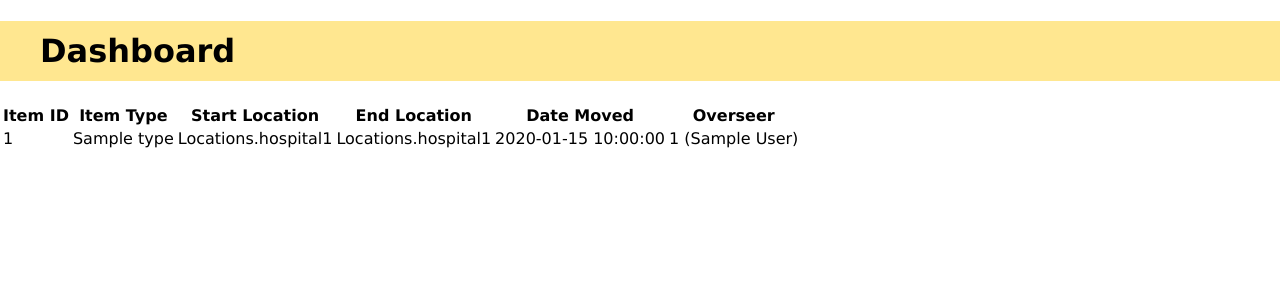
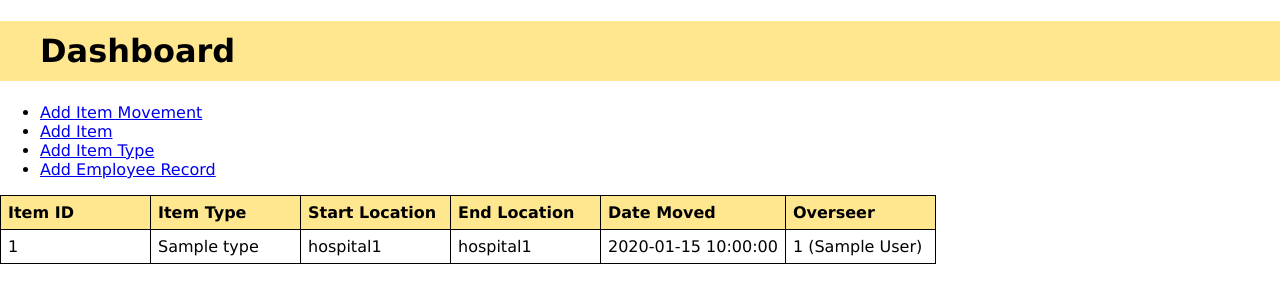
Before and after one commit to QATomB/SEA, a Flask app: page / in a window 1280 px wide. Shown: the top 303 px of the page. Run offline with Flask 3, Linux system fonts and the light colour scheme; tables that the repository leaves empty hold one stand-in row (values such as "Sample post"); some libraries are stand-ins or nearby versions.

Commit message:
added homepage nav bar and styling

```diff
--- a/src/database/models/item_transit.py
+++ b/src/database/models/item_transit.py
@@ -8,6 +8,9 @@ class Locations(enum.Enum):
     hospital1 = 1
     hospital2 = 2
 
+    def __str__(self):
+        return str(self.name)
+
 class item_transit(db.Model):
     __tablename__ = "item_transit"
     item_id: Mapped[int] = mapped_column(Integer, ForeignKey("item.item_id"), primary_key=True)
--- a/src/main.py
+++ b/src/main.py
@@ -96,7 +96,7 @@ def add_item_transit_record():
     form = Forms.ItemTransitForm()
     if form.validate_on_submit():
         flash(f'Requested addition of item transit log for item: {form.item_id}')
-        itm = item_transit(item_id=form.item_id.data, move_date=form.move_date.data, from_loc=Locations[form.from_loc.data], to_loc=Locations[form.to_loc.data], employee_id=form.employee_id.data.employee_id)
+        itm = item_transit(item_id=form.item_id.data, move_date=form.move_date.data, from_loc=form.from_loc.data, to_loc=form.to_loc.data, employee_id=form.employee_id.data.employee_id)
         db.session.add(itm)
         db.session.commit()
         return redirect(JSON_ROUTE + "/all_item_transit_logs")
--- a/src/static/style/sharedcss.css
+++ b/src/static/style/sharedcss.css
@@ -1,6 +1,12 @@
+/* Universal Styling */
 * {
     box-sizing: border-box;
     font-family:'Lucida Sans', 'Lucida Sans Regular', 'Lucida Grande', 'Lucida Sans Unicode', Geneva, Verdana, sans-serif;
+}
+
+:root {
+    --yellow-1: rgb(255, 231, 144);
+    --yellow-2: rgb(254, 238, 177);
 }
 
 html, body {
@@ -10,11 +16,38 @@ html, body {
 }
 
 h1 {
-    background-color: rgb(255, 231, 144);
+    background-color: var(--yellow-1);
     height: 60px;
     line-height: 60px;
     padding-left: 40px;
 }
+
+/* Table Styling */
+
+table, th, td {
+    border: 1px solid;
+    border-collapse: collapse;
+}
+
+th, td {
+    padding: 7px;
+    min-width: 150px;
+}
+
+th {
+    text-align: left;
+    background-color: var(--yellow-1);
+    cursor: pointer;
+}
+th:hover {
+    filter: saturate(30%) brightness(40%);
+}
+
+tr:nth-child(even) {
+    background-color: var(--yellow-2);
+}
+
+/* Form Styling */
 
 form {
     position: relative;
@@ -24,7 +57,7 @@ form {
     min-width: 300px;
     padding: 20px;
     margin-top: 60px;
-    background-color: rgb(254, 238, 177);
+    background-color: var(--yellow-2);
     text-align: center;
     border-radius: 4px;
 }
--- /dev/null
+++ b/src/templates/_navbar.html
@@ -0,0 +1,8 @@
+<nav>
+    <ul>
+        <li><a href="/add_item_transit_log">Add Item Movement</a></li>
+        <li><a href="/add_item">Add Item</a></li>
+        <li><a href="/add_item_type">Add Item Type</a></li>
+        <li><a href="/add_employee">Add Employee Record</a></li>
+    </ul>
+</nav>
--- a/src/templates/dashboard.html
+++ b/src/templates/dashboard.html
@@ -3,7 +3,9 @@
 {% block content %}
     <h1>Dashboard</h1>
 
-    <table>
+    {% include "_navbar.html" %}
+
+    <table id="dashboard-table">
         <thead>
             <tr>
                 <th>Item ID</th>
@@ -16,7 +18,7 @@
         </thead>
         <tbody>
             {% for movement in movements %}
-            <tr>
+            <tr class="item">
                 <td>{{ movement.item_id }}</td>
                 <td>{{ movement.type }}</td>
                 <td>{{ movement.from_loc }}</td>
@@ -27,4 +29,20 @@
             {% endfor %}
         </tbody>
     </table>
+    <script src="https://www.w3schools.com/lib/w3.js"></script>
+    <script>
+        let tid = "#dashboard-table";
+        let headers = document.querySelectorAll(tid + " th");
+
+        // Sort the table element when clicking on the table headers
+        headers.forEach(function(element, i) {
+            element.addEventListener("click", function() {
+                w3.sortHTML(tid, ".item", "td:nth-child(" + (i + 1) + ")");
+            });
+            if (element.innerHTML == "Date Moved") {
+                element.click();
+                element.click();
+            }
+        });
+    </script>
 {% endblock %}
```
